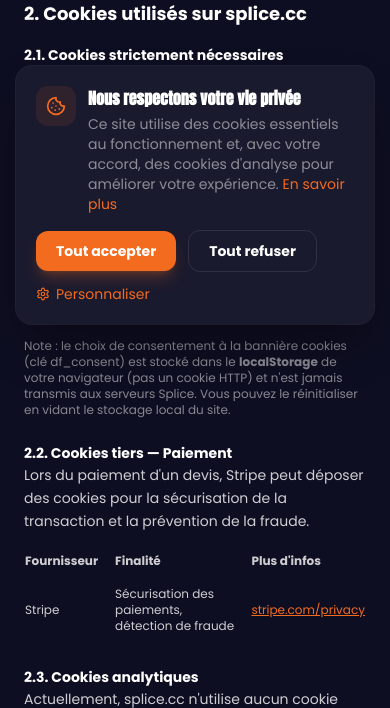
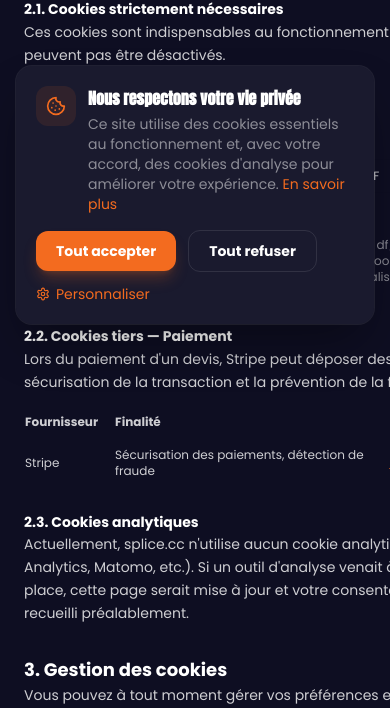
Before and after one commit to DeepFrameCC/Splice, a Next.js app: page /cookies in a window 390 px wide. Shown: the part 504-1212 px from the top of the page. Built offline with nearby package versions, Linux system fonts and the light colour scheme; no server answers.

Commit message:
fix(ui): mobile-first responsive — scrollable tables (admin DataTable + legal pages)

```diff
--- a/app/confidentialite/page.tsx
+++ b/app/confidentialite/page.tsx
@@ -48,7 +48,8 @@ export default function Confidentialite() {
 
           <div>
             <h2 className="text-lg font-bold text-white">3. Finalités et bases légales</h2>
-            <table className="mt-3 w-full text-left text-xs">
+            <div className="mt-3 overflow-x-auto">
+            <table className="w-full min-w-[420px] text-left text-xs">
               <caption className="sr-only">Finalités et bases légales du traitement</caption>
               <thead>
                 <tr className="border-b border-df-ink/10">
@@ -65,6 +66,7 @@ export default function Confidentialite() {
                 <tr><td className="py-2 pr-4">Réponse aux demandes de contact</td><td className="py-2">Consentement</td></tr>
               </tbody>
             </table>
+            </div>
           </div>
 
           <div>
--- a/app/cookies/page.tsx
+++ b/app/cookies/page.tsx
@@ -31,7 +31,8 @@ export default function Cookies() {
 
             <h3 className="mt-4 font-bold text-white">2.1. Cookies strictement nécessaires</h3>
             <p>Ces cookies sont indispensables au fonctionnement du site. Ils ne peuvent pas être désactivés.</p>
-            <table className="mt-3 w-full text-left text-xs">
+            <div className="mt-3 overflow-x-auto">
+            <table className="w-full min-w-[480px] text-left text-xs">
               <caption className="sr-only">Cookies strictement nécessaires</caption>
               <thead>
                 <tr className="border-b border-df-ink/10">
@@ -58,6 +59,7 @@ export default function Cookies() {
                 </tr>
               </tbody>
             </table>
+            </div>
             <p className="mt-3 text-xs text-white/50">
               Note : le choix de consentement à la bannière cookies (clé{" "}
               <span className="font-mono">df_consent</span>) est stocké dans le{" "}
@@ -71,7 +73,8 @@ export default function Cookies() {
               Lors du paiement d&apos;un devis, Stripe peut déposer des cookies pour la sécurisation
               de la transaction et la prévention de la fraude.
             </p>
-            <table className="mt-3 w-full text-left text-xs">
+            <div className="mt-3 overflow-x-auto">
+            <table className="w-full min-w-[480px] text-left text-xs">
               <caption className="sr-only">Cookies tiers — paiement</caption>
               <thead>
                 <tr className="border-b border-df-ink/10">
@@ -90,6 +93,7 @@ export default function Cookies() {
                 </tr>
               </tbody>
             </table>
+            </div>
 
             <h3 className="mt-6 font-bold text-white">2.3. Cookies analytiques</h3>
             <p>
--- a/components/dashboard/DataTable.tsx
+++ b/components/dashboard/DataTable.tsx
@@ -80,7 +80,7 @@ export default function DataTable<T>({
 
       {/* Table */}
       <div className="overflow-x-auto rounded-2xl bg-df-surface shadow-sm ring-1 ring-white/[0.08]">
-        <table className="w-full text-sm">
+        <table className="w-full min-w-[680px] text-sm">
           <thead>
             {table.getHeaderGroups().map((hg) => (
               <tr key={hg.id} className="border-b border-white/[0.08] text-left">
```
